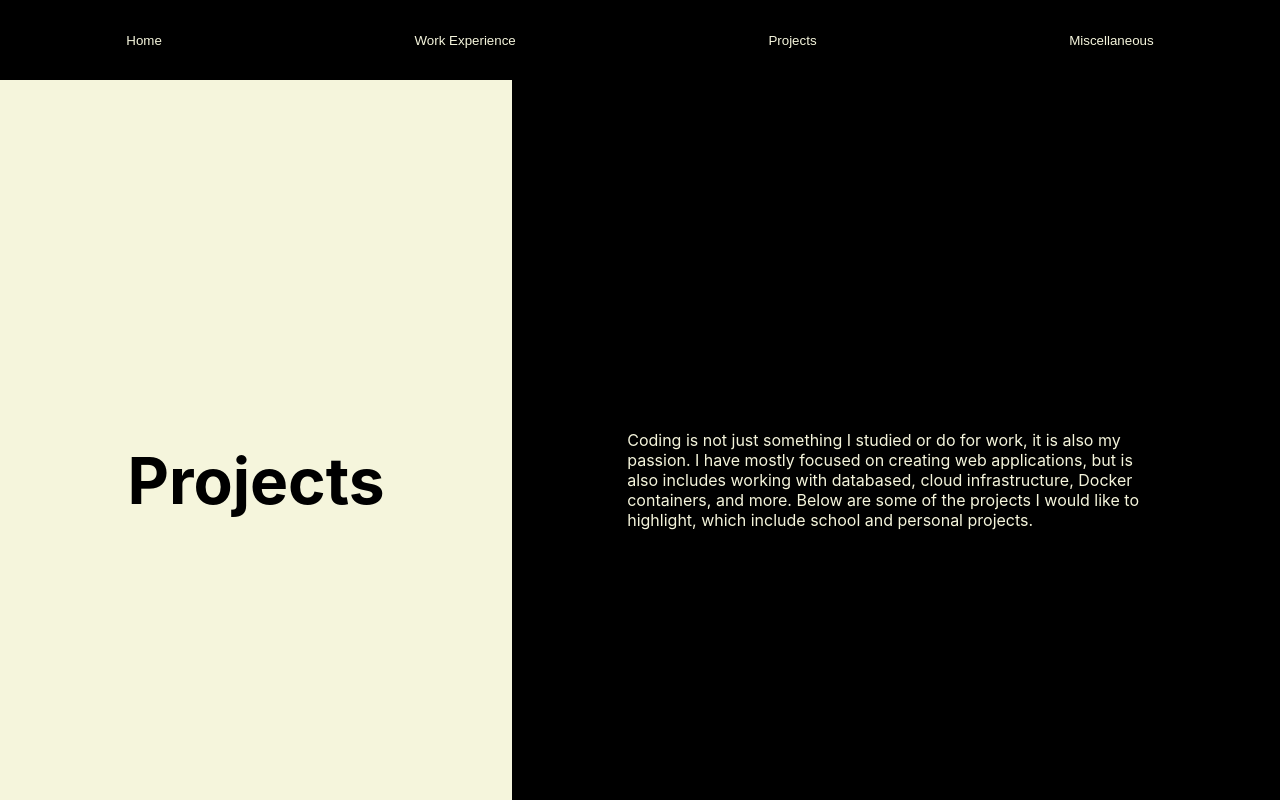
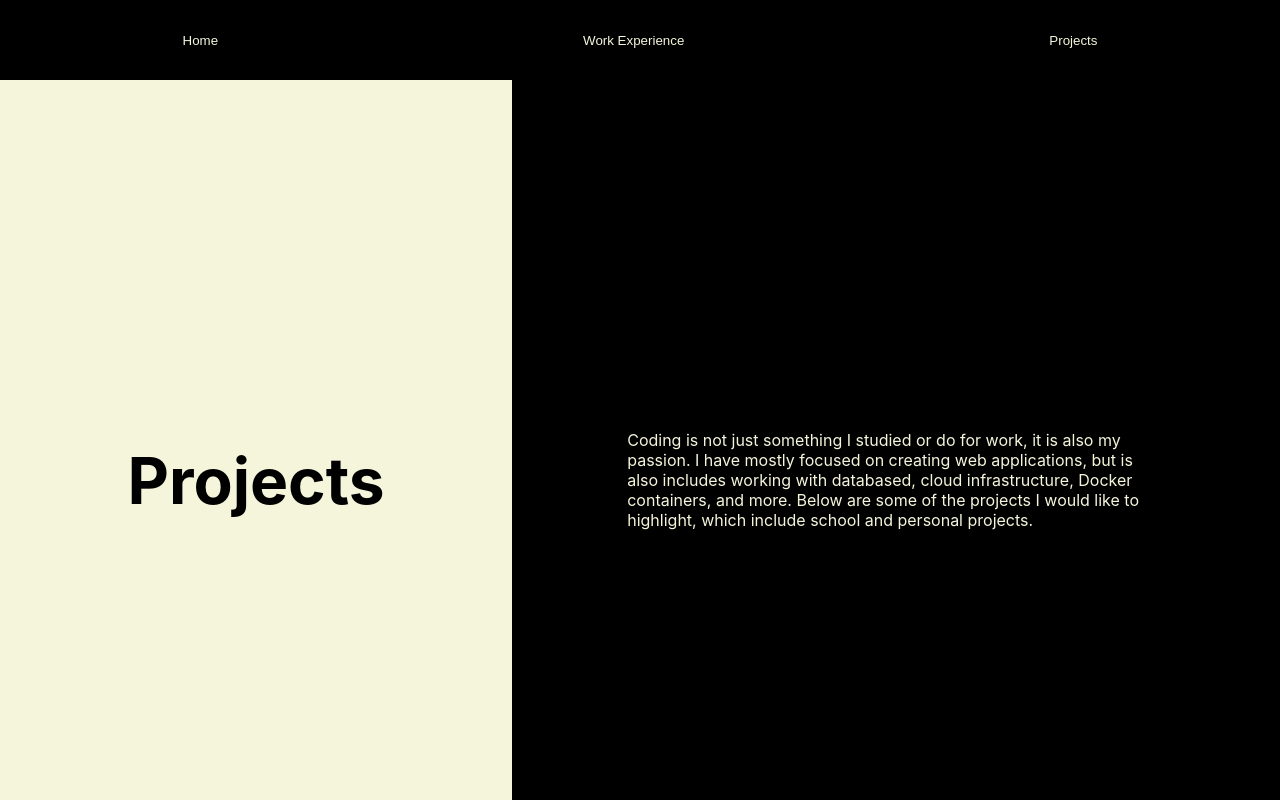
Before and after one commit to aditya000028/portfolio, a React (Create React App) app: page /projects in a window 1280 px wide. Shown: the top 800 px of the page. Built offline with nearby package versions, Linux system fonts and the light colour scheme; no server answers; what aws-amplify would draw is missing.

Commit message:
Removed misc page and all uses of it

```diff
--- a/src/App.js
+++ b/src/App.js
@@ -1,7 +1,6 @@
 import { Routes, Route } from "react-router-dom";
 
 import DashboardPage from "./pages/dashboard/Dashboard";
-import MiscellaneousPage from "./pages/miscellaneous/Miscellaneous";
 import ProjectsPage from "./pages/projects/Projects";
 import WorkExperiencePage from "./pages/work-experience/WorkExperience";
 import Navbar from "./components/navbar/Navbar";
@@ -15,7 +14,6 @@ function App() {
         <Route path="/" element={<DashboardPage />} />
         <Route path="/work-experience" element={<WorkExperiencePage />} />
         <Route path="/projects" element={<ProjectsPage />} />
-        <Route path="/miscellaneous" element={<MiscellaneousPage />} />
       </Routes>
       <ContactMe />
     </div>
--- a/src/components/navbar/Navbar.js
+++ b/src/components/navbar/Navbar.js
@@ -21,11 +21,6 @@ function Navbar() {
             <button>Projects</button>
           </Link>
         </li>
-        <li>
-          <Link to="/miscellaneous">
-            <button>Miscellaneous</button>
-          </Link>
-        </li>
       </ul>
     </nav>
   );
--- a/src/pages/miscellaneous/Miscellaneous.js
+++ /dev/null
@@ -1,7 +0,0 @@
-import UnderConstruction from "../../components/under-construction/underConstruction";
-
-function MiscellaneousPage() {
-  return <UnderConstruction />;
-}
-
-export default MiscellaneousPage;
```
